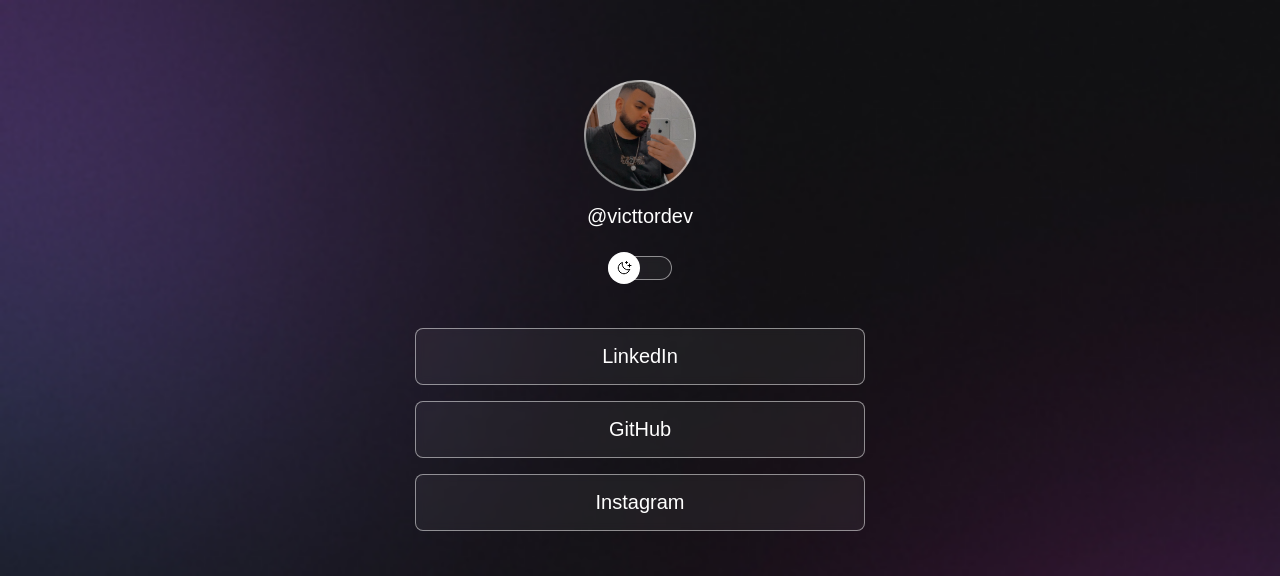
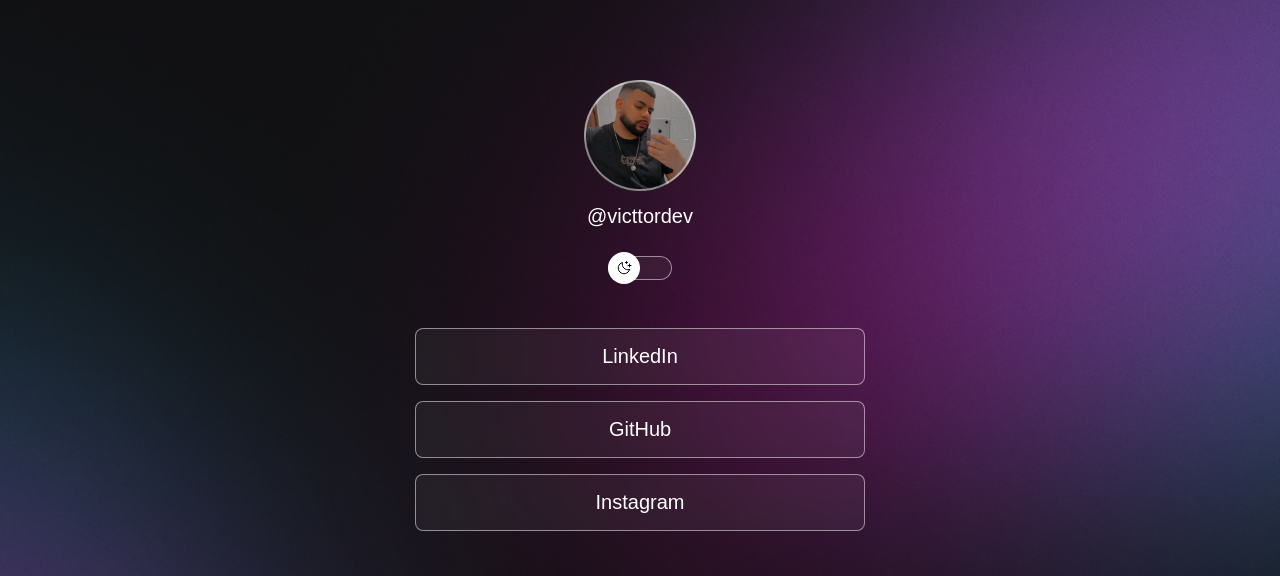
Before and after one commit to victtorluis/DevLinks, a plain HTML site: page index.html in a window 1280 px wide. Shown: the top 576 px of the page. Drawn offline with nearby package versions, Linux system fonts and the light colour scheme; a web font is replaced by a local one.

Commit message:
change background media queries

```diff
--- a/style.css
+++ b/style.css
@@ -26,6 +26,7 @@
 
 body {
   background: var(--bg-url) no-repeat top center/cover;
+  height: 100vh;
 }
 
 body * {
@@ -161,3 +162,13 @@ footer a {
   font-family: Verdana, Geneva, Tahoma, sans-serif;
   font-size: 12px;
 }
+
+@media (min-width: 700px) {
+  :root {
+    --bg-url: url(./assets/bg-desktop.jpg);
+  }
+
+  .light {
+    --bg-url: url(/assets/bg-desktop-light.jpg);
+  }
+}
```
